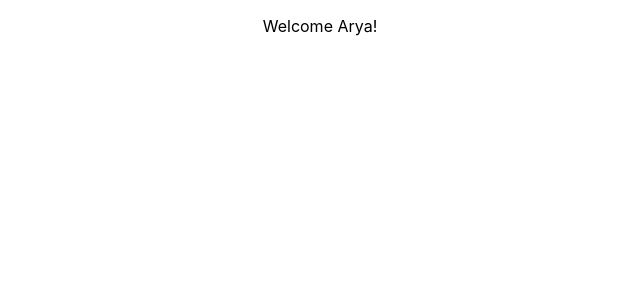
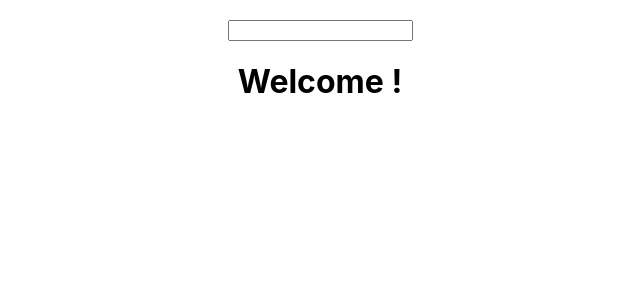
Before and after one commit to aryakrm/React-Exercises-Develhope, a React (Create React App) app: page / in a window 1280 px wide. Shown: the top 300 px of the page, without its empty margins (320-960 px from the left). Built offline with nearby package versions, Linux system fonts and the light colour scheme.

Commit message:
forms1 done

```diff
--- a/src/App.js
+++ b/src/App.js
@@ -1,10 +1,10 @@
 import "./App.css";
-import Welcome from "./Welcome";
+import InteractiveWelcome from "./InteractiveWelcome";
 
 function App() {
   return (
     <div className="App">
-      <Welcome name="Arya" />
+      <InteractiveWelcome name="Arya" />
     </div>
   );
 }
--- /dev/null
+++ b/src/InteractiveWelcome.js
@@ -0,0 +1,31 @@
+import React from "react";
+import Welcome from "./Welcome";
+
+class InteractiveWelcome extends React.Component {
+  state = {
+    user: "",
+  };
+  changeEvent = (event) => {
+    const value = event.target.value;
+    console.log(value);
+    this.setState({
+      user: value,
+    });
+  };
+  render() {
+    return (
+      <div>
+        <input
+          type="text"
+          name="user"
+          value={this.state.user}
+          onChange={this.changeEvent}
+          style={{ marginTop: "20px" }}
+        />
+        <Welcome name={this.state.user} />
+      </div>
+    );
+  }
+}
+
+export default InteractiveWelcome;
--- a/src/Welcome.js
+++ b/src/Welcome.js
@@ -1,9 +1,13 @@
-function Welcome({ name }) {
-  return (
-    <div>
-      <p>Welcome {name}!</p>
-    </div>
-  );
+import React from "react";
+
+class Welcome extends React.Component {
+  render() {
+    return (
+      <div>
+        <h1>Welcome {this.props.name}!</h1>
+      </div>
+    );
+  }
 }
 
 export default Welcome;
```
